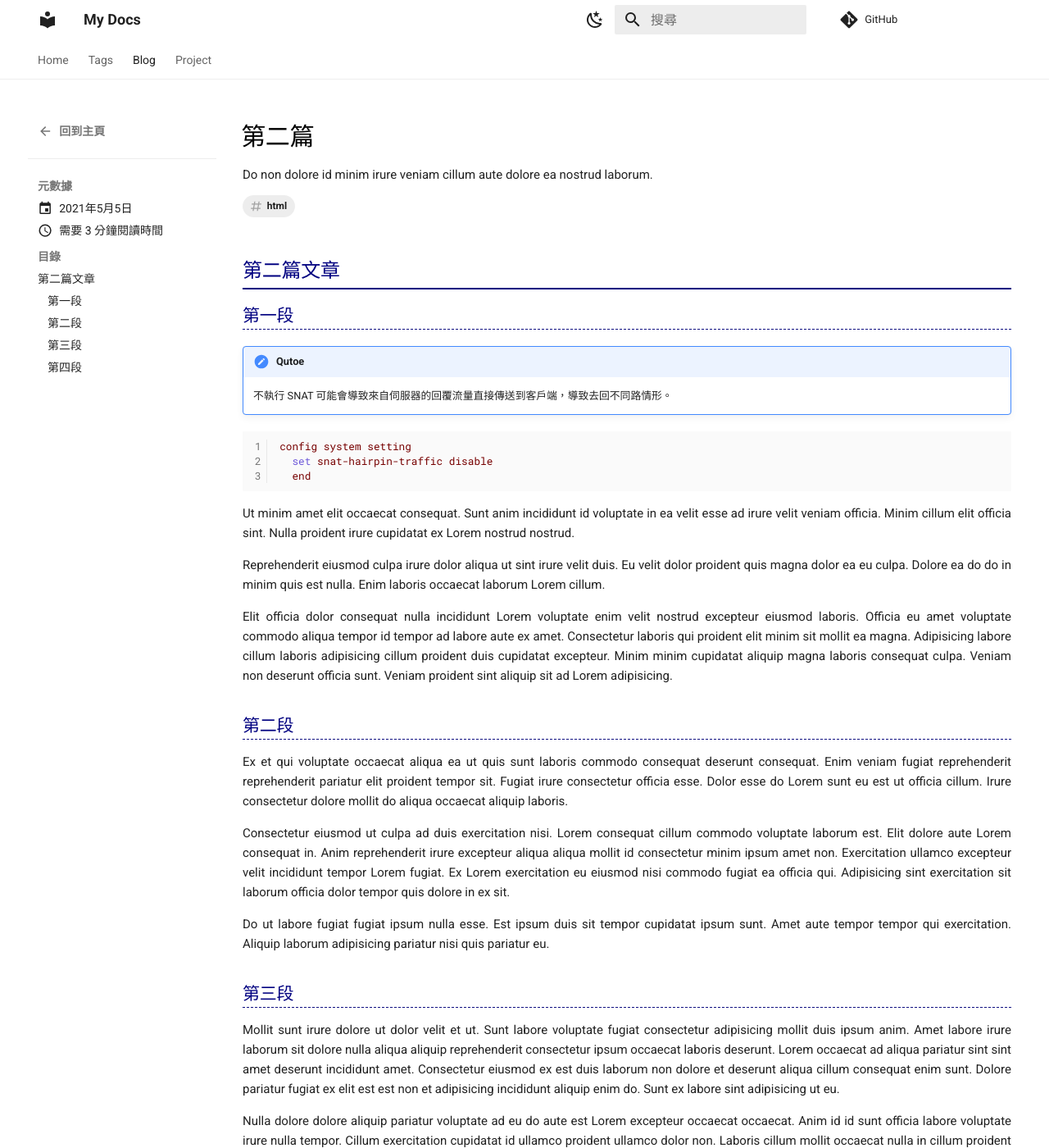
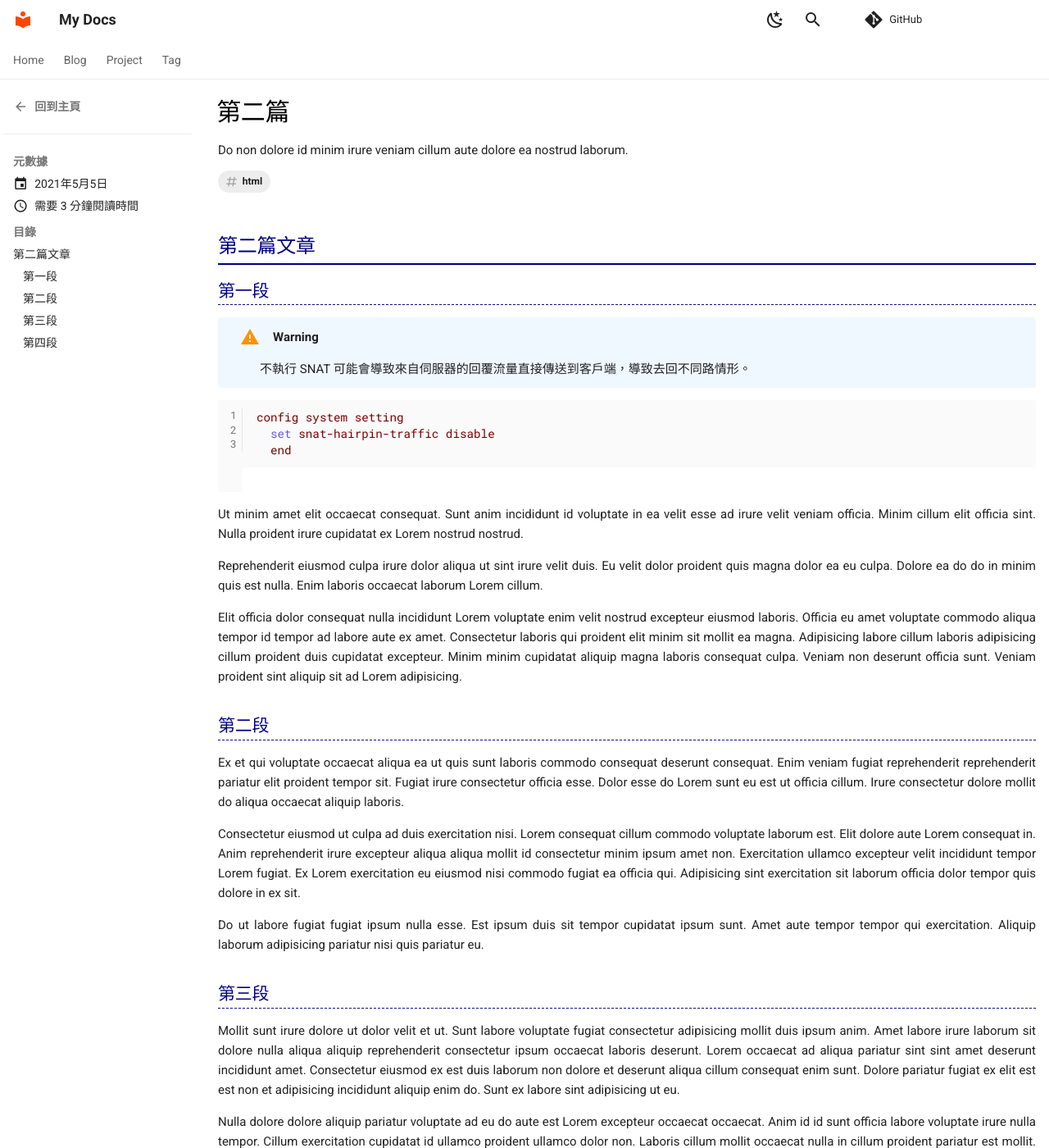
Before and after one commit to wilder640/notebook, an MkDocs documentation site: the page built from docs/blog/posts/second-post/second-post.md, in a window 1280 px wide and 1400 px high. Shown: the whole window at 82% size. Built offline with MkDocs 1.6.1 and Material for MkDocs 9.7.7, drawn with Linux system fonts in a browser that asks for light colours; comment, search, counter and statistics services are not loaded.

Commit message:
新增awesome-pages功能

````diff
--- a/docs/assets/stylesheets/extra.css
+++ b/docs/assets/stylesheets/extra.css
@@ -13,7 +13,57 @@
     --md-accent-bg-color: #fff;
     --md-accent-bg-color--light: hsla(0,0%,100%,.7);
 }
-
+/* logo */
+.md-logo {
+    color: orangered;
+}
+/* search input */
+[data-md-color-primary] .md-search__form {
+    background-color: transparent;
+}
+@media screen and (min-width: 60em) {
+    .md-search__inner {
+        width: 2.2rem;
+    }
+}
+/* sidebar */
+.md-header[data-md-state="hidden"] + .md-container .md-sidebar {
+    top: 0px !important; /* move up when header is hidden */
+}
+.md-container .md-sidebar__scrollwrap {
+    overflow: hidden;
+}
+.md-container .md-sidebar__scrollwrap:hover {
+    overflow-y: auto;
+}
+/* main content */
+.md-main__inner {
+    margin-top: 0;
+}
+.md-grid {
+    max-width: 71rem;
+}
+/* navigation */
+.md-tabs__link.md-tabs__link--active,
+.md-nav__link.md-nav__link--active {
+    font-weight: 700;
+}
+/* footer */
+.md-footer {
+    color: unset;
+    background-color: unset;
+}
+.md-footer-meta {
+    background-color: black;
+}
+.md-footer__link {
+    padding-top: 1em;
+    padding-bottom: 0;
+}
+/* tags */
+.md-tag {
+    font-weight: unset;
+}
 /* paragraph */
 .md-typeset {
     font-size: 0.75rem;
@@ -75,7 +125,114 @@
 .md-typeset blockquote > :last-child {
     margin-bottom: 0.25em;
 }
-
+/* code */
+.md-typeset strong code {
+    color: darkmagenta;
+    font-weight: normal;
+}
+.md-typeset pre code {
+    white-space: pre-wrap;
+    word-break: break-word;
+    font-size: 0.95em;
+}
+.md-typeset .highlight pre {
+    margin-bottom: 2em;
+}
+.md-typeset .highlight span.filename {
+    font-weight: initial;
+}
+.md-typeset .highlight [data-linenos]:before {
+    background-color: unset;
+    color: lightgray;
+    box-shadow: none;
+}
+.md-typeset :not(pre)>code {
+    background-color: initial;
+    font-size: 1em;
+    padding: 0;
+}
+.md-typeset .md-annotation__index:after {
+    animation: none;
+}
+.md-typeset .md-annotation__index > ::before {
+    content: attr(data-md-annotation-id);
+}
+.md-typeset :focus-within > .md-annotation__index > ::before {
+    transform: none;
+}
+.md-typeset .highlight+.highlight.log {
+    margin-top: -2em;
+}
+.md-typeset .highlight.log {
+    font-size: small;
+}
+.md-typeset .highlight.log :is(pre,code) {
+    color: unset;
+}
+.md-typeset .highlight.log .md-clipboard.md-icon {
+    display: none;
+}
+/* admonitions */
+.md-typeset :is(.admonition, details) {
+    border: none !important;
+    background-color: aliceblue !important;
+    box-shadow: none;
+    font-size: unset;
+    margin: 1em 0;
+    padding: 0.5em 1em;
+}
+.md-typeset :is(.admonition-title, summary) {
+    border: none;
+    background-color: unset !important;
+    margin: 0.25em 0;
+    padding: 0;
+}
+.md-typeset :is(.admonition-title, summary):before {
+    left: 0;
+    top: 0;
+    height: 1.2rem;
+    width: 1.2rem;
+}
+.md-typeset :is(.admonition-title, summary):after {
+    right: 0;
+    top: 0;
+}
+.md-typeset :is(.admonition, details) > *:not(.admonition-title, summary) {
+    padding-left: 1.8rem;
+}
+[dir=ltr] .md-typeset :is(.admonition-title,summary) {
+    padding-left: 2.6rem;
+}
+.md-typeset details {
+    margin-bottom: 0.5em !important;
+}
+.md-typeset details:not([open]) {
+    padding-bottom: 0.5em;
+}
+.md-typeset details:not([open]) summary {
+    font-weight: normal;
+}
+html .md-typeset :is(.admonition,details)>:last-child,
+html .md-typeset :is(.admonition-title,summary):last-child {
+    margin-bottom: 0.25em;
+}
+.md-typeset .tag > :is(.admonition-title, summary)::before {
+  -webkit-mask-image: var(--md-admonition-icon--tag);
+          mask-image: var(--md-admonition-icon--tag);
+}
+/* list */
+.md-typeset .task-list-indicator:before {
+    background-color: gray;
+}
+.md-typeset [type="checkbox"]:checked + .task-list-indicator:before {
+    background-color: green;
+}
+.md-typeset dt {
+    margin-top: 2em;
+}
+.md-typeset li > .highlight pre {
+    margin-top: 0;
+}
 /* captions */
 .md-typeset figcaption {
     max-width: unset;
--- a/docs/blog/posts/second-post/second-post.md
+++ b/docs/blog/posts/second-post/second-post.md
@@ -11,7 +11,7 @@ tags:
 
 ### 第一段
 
-!!! qutoe
+!!! warning
     不執行 SNAT 可能會導致來自伺服器的回覆流量直接傳送到客戶端，導致去回不同路情形。
 
 ```shell linenums="1"
--- a/mkdocs.yml
+++ b/mkdocs.yml
@@ -67,6 +67,7 @@ plugins:
   - tags:
       enabled: true
       tags_file: tags.md
+  - awesome-pages
 
 # Markdown Extensions
 markdown_extensions:
@@ -95,3 +96,10 @@ extra:
     HTML5: html
     JavaScript: js
     CSS: css
+
+nav:
+  - Home: index.md
+  - Blog: blog/index.md
+  - Project:
+    - ...
+  - Tag: tags.md
--- a/overrides/partials/tag-page-list.html
+++ b/overrides/partials/tag-page-list.html
@@ -37,54 +37,6 @@
         height: 1rem;
         width: 1rem;
         margin-top: 0.25em;
-    }
-    /* admonitions */
-    .md-typeset :is(.admonition, details) {
-      border: none !important;
-      background-color: aliceblue !important;
-      box-shadow: none;
-      font-size: unset;
-      margin: 1em 0;
-      padding: 0.5em 1em;
-    }
-    .md-typeset :is(.admonition-title, summary) {
-      border: none;
-      background-color: unset !important;
-      margin: 0.25em 0;
-      padding: 0;
-    }
-    .md-typeset :is(.admonition-title, summary):before {
-      left: 0;
-      top: 0;
-      height: 1.2rem;
-      width: 1.2rem;
-    }
-    .md-typeset :is(.admonition-title, summary):after {
-      right: 0;
-      top: 0;
-    }
-    .md-typeset :is(.admonition, details) > *:not(.admonition-title, summary) {
-      padding-left: 1.8rem;
-    }
-    [dir=ltr] .md-typeset :is(.admonition-title,summary) {
-      padding-left: 2.6rem;
-    }
-    .md-typeset details {
-      margin-bottom: 0.5em !important;
-    }
-    .md-typeset details:not([open]) {
-      padding-bottom: 0.5em;
-    }
-    .md-typeset details:not([open]) summary {
-      font-weight: normal;
-    }
-    html .md-typeset :is(.admonition,details)>:last-child,
-    html .md-typeset :is(.admonition-title,summary):last-child {
-      margin-bottom: 0.25em;
-    }
-    .md-typeset .tag > :is(.admonition-title, summary)::before {
-    -webkit-mask-image: var(--md-admonition-icon--tag);
-            mask-image: var(--md-admonition-icon--tag);
     }
 </style>
 <div class="tag-page-list">
--- a/requirements.txt
+++ b/requirements.txt
@@ -3,3 +3,4 @@ jieba # 中文分詞套件，用於搜尋
 markdown-customblocks # 可以使用:::來建立<div>標籤
 mkdocs-git-revision-date-localized-plugin # 用以顯示git commit日期
 mkdocs-glightbox # 可以點擊圖片並以燈箱方式放大圖片
+mkdocs-awesome-pages-plugin # 將導覽列設定分散至各層級
````
Also changed, not shown: docs/blog/posts/first-post/first-post.md (+10 -1 lines).
